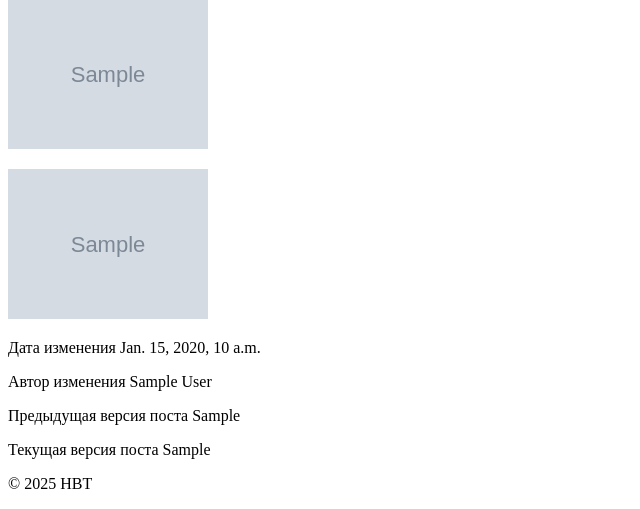
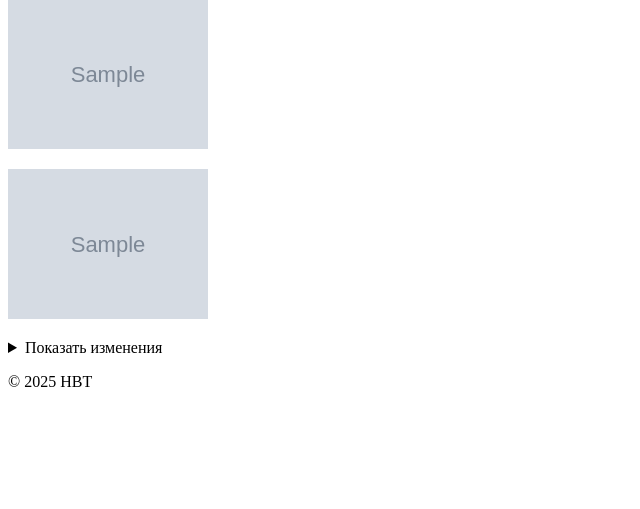
Before and after one commit to banworddd/HBT, a Django app: template groups/templates/groups/post.html in a window 1280 px wide. Shown: the part 353-862 px from the top of the page, without its empty margins (0-640 px from the left). After the commit the page ends 740 px from the top, so only its background shows below. Run offline with Django 5.2, Linux system fonts and the light colour scheme; the template is opened without the code that fills it: values that come from a table or form of the project are taken from there, others are empty; data comes from the database, SQL or seed files in the repository; tables that the repository leaves empty hold one stand-in row (values such as "Sample post"); grey boxes marked "Sample" are stand-in pictures.

Commit message:
minor fixes in post page

```diff
--- a/groups/templates/groups/post.html
+++ b/groups/templates/groups/post.html
@@ -21,15 +21,22 @@
     {% endif %}
     {% if post.picture3 %}
     <p><img src="{{ post.picture3.url}}" width="200"> </p>
-
     {% endif %}
     {% if is_admin %}
         <a href="{% url 'editpost' post_slug=post.slug %}">Изменить</a> <a href="{% url 'deletepost' post_slug=post.slug %}">X</a>
-                {% endif %}
-    {% for edits in post_edits %}
-        <p>Дата изменения {{ edits.edit_date }} </p>
-        <p>Автор изменения  {{ edits.edit_author_name }}</p>
-        <p>Предыдущая версия поста {{ edits.post_previous }}</p>
-        <p>Текущая версия поста {{ edits.post_next }}</p>
-    {% endfor %}
+    {% endif %}
+
+    <details>
+        <summary>Показать изменения</summary>
+        {% if post_edits %}
+            {% for edits in post_edits %}
+                <p>Дата изменения: {{ edits.edit_date }}</p>
+                <p>Автор изменения: {{ edits.edit_author_name }}</p>
+                <p>Предыдущая версия поста: {{ edits.post_previous }}</p>
+                <p>Текущая версия поста: {{ edits.post_next }}</p>
+            {% endfor %}
+        {% else %}
+            <p>Изменений пока не было</p>
+        {% endif %}
+    </details>
 {% endblock %}
```
